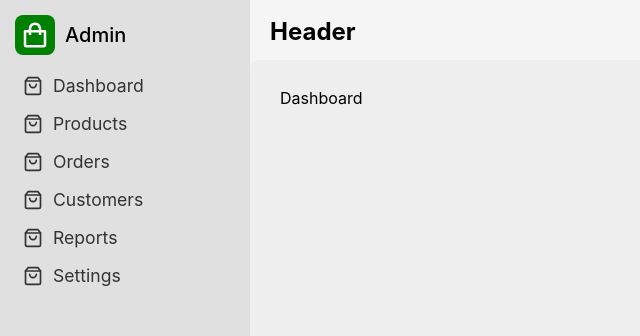
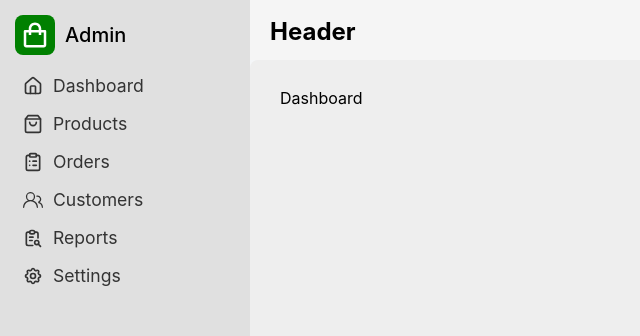
Before and after one commit to webioann/eshop-admin, a React (Vite) app: page / in a window 1280 px wide. Shown: the top 336 px of the page, without its empty margins (0-640 px from the left). Built offline with nearby package versions, Linux system fonts and the light colour scheme; no server answers.

Commit message:
add icons for Navbar links

```diff
--- a/src/components/SideNavbar/SideNavbar.tsx
+++ b/src/components/SideNavbar/SideNavbar.tsx
@@ -1,6 +1,8 @@
 import styles from './sidenavbar.module.scss'
-import { LuShoppingBag } from "react-icons/lu";
+import { LuHouse, LuShoppingBag, LuClipboardList } from "react-icons/lu";
 import { BiShoppingBag } from "react-icons/bi";
+import { GoPeople } from "react-icons/go";
+import { TbReportSearch, TbSettings } from "react-icons/tb";
 
 function SideNavbar() {
     return (
@@ -15,7 +17,7 @@ function SideNavbar() {
             {/* NAVBAR */}
             <nav className={styles.navbar}>
                 <a href="#" className={styles.link_to}>
-                    <LuShoppingBag size={20} color='#333'/>
+                    <LuHouse size={20} color='#333'/>
                     <p className={styles.path}>Dashboard</p>
                 </a>
                 <a href="#" className={styles.link_to}>
@@ -23,19 +25,19 @@ function SideNavbar() {
                     <p className={styles.path}>Products</p>
                 </a>
                 <a href="#" className={styles.link_to}>
-                    <LuShoppingBag size={20} color='#333'/>
+                    <LuClipboardList size={20} color='#333'/>
                     <p className={styles.path}>Orders</p>
                 </a>
                 <a href="#" className={styles.link_to}>
-                    <LuShoppingBag size={20} color='#333'/>
+                    <GoPeople size={20} color='#333'/>
                     <p className={styles.path}>Customers</p>
                 </a>
                 <a href="#" className={styles.link_to}>
-                    <LuShoppingBag size={20} color='#333'/>
+                    <TbReportSearch size={20} color='#333'/>
                     <p className={styles.path}>Reports</p>
                 </a>
-                                <a href="#" className={styles.link_to}>
-                    <LuShoppingBag size={20} color='#333'/>
+                <a href="#" className={styles.link_to}>
+                    <TbSettings size={20} color='#333'/>
                     <p className={styles.path}>Settings</p>
                 </a>
             </nav>
```
